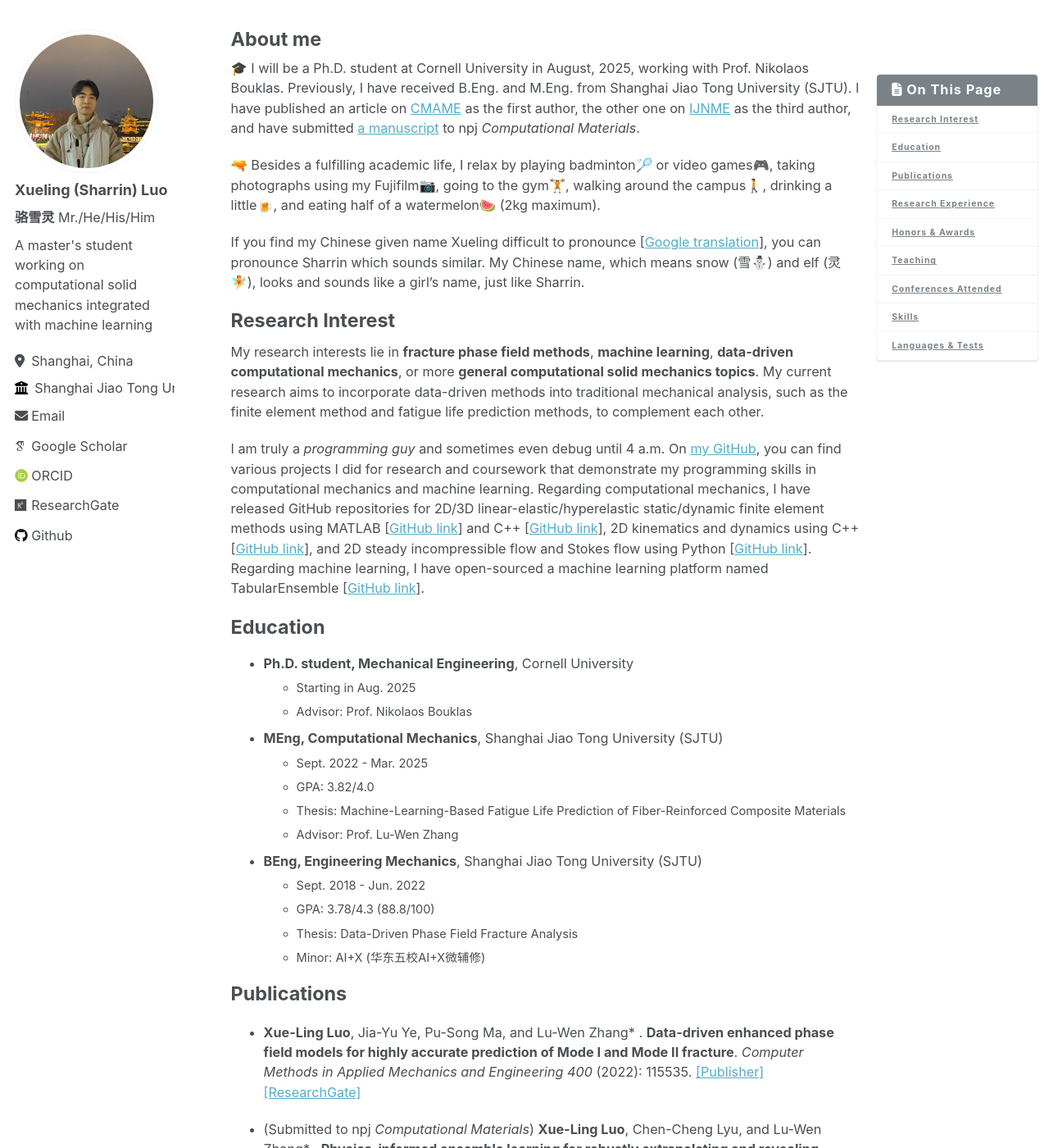
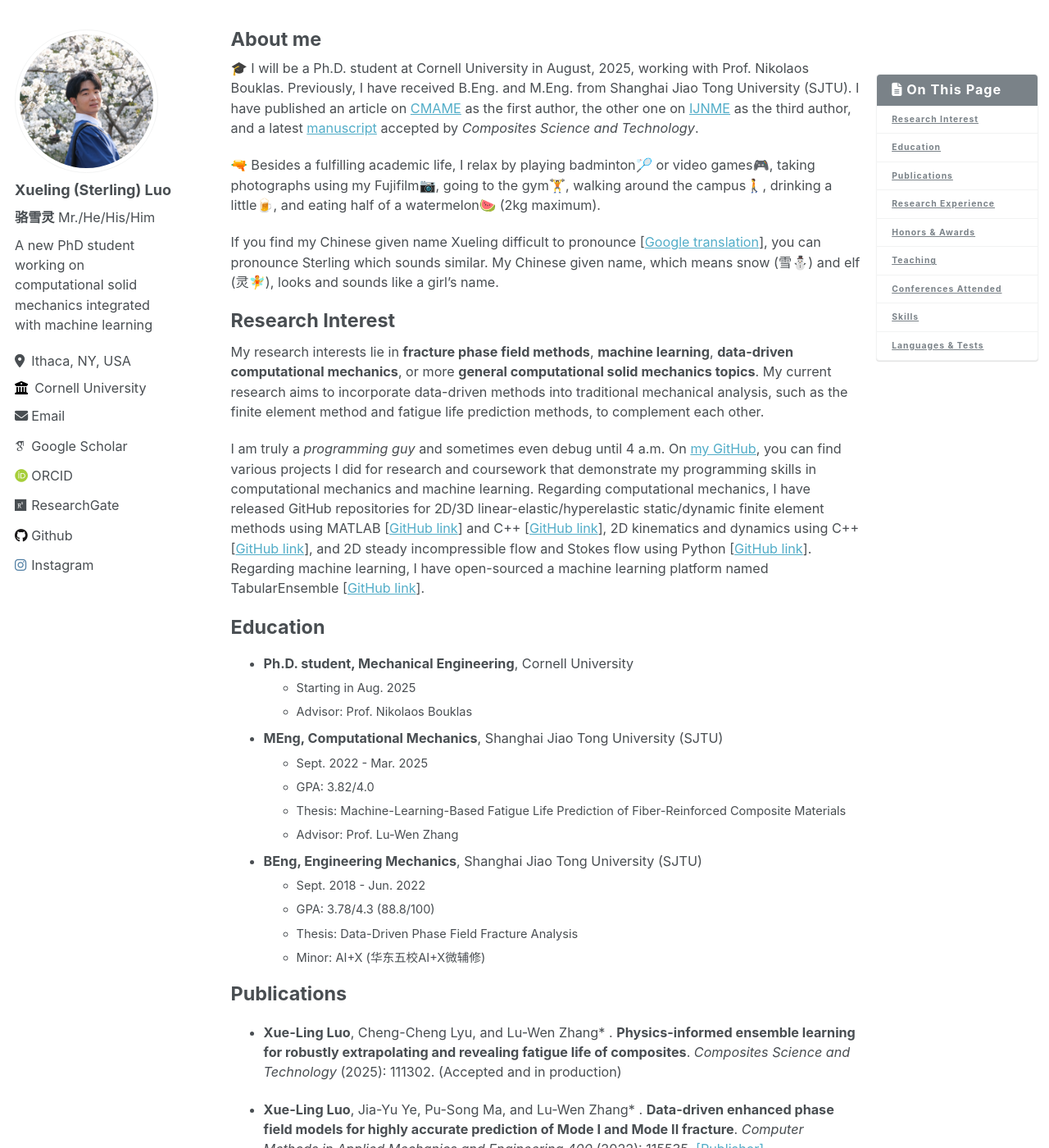
Before and after one commit to LuoXueling/luoxueling.github.io, a Jekyll site: the page built from _pages/about.md, in a window 1280 px wide and 1400 px high. Shown: the whole window at 82% size. Built offline with Jekyll 4.4.1, drawn with Linux system fonts in a browser that asks for light colours; some web fonts are replaced; some of the changed text lies outside the part shown.

Commit message:
Update info

```diff
--- a/_config.yml
+++ b/_config.yml
@@ -22,14 +22,14 @@ repository               : "LuoXueling/luoxueling.github.io"
 #               Additional customization can be done by editing /_includes/author-profile.html
 author:
   # Biographic information
-  avatar           : "profile.jpg"
-  name             : "Xueling (Sharrin) Luo"
+  avatar           : "avatar.png"
+  name             : "Xueling (Sterling) Luo"
   pronouns         : "<b>骆雪灵</b> Mr./He/His/Him"
-  bio              : "A master's student working on computational solid mechanics integrated with machine learning"
-  location         : "Shanghai, China"
-  employer         : "Shanghai Jiao Tong University"
+  bio              : "A new PhD student working on computational solid mechanics integrated with machine learning"
+  location         : "Ithaca, NY, USA"
+  employer         : "Cornell University"
   uri              : # URL
-  email            : "sharrin@sjtu.edu.cn"
+  email            : "xl2254@cornell.edu"
 
   # Academic websites
   arxiv            : # URL - Update with the correct link to your profile
@@ -56,7 +56,7 @@ author:
   goodreads        : # Username
   google_plus      : # Username
   keybase          : # Username
-  instagram        : # Username
+  instagram        : "xuesterlingluo"
   lastfm           : # Username
   linkedin         : # Username
   mastodon         : # URL
--- a/_pages/about.md
+++ b/_pages/about.md
@@ -10,11 +10,11 @@ redirect_from:
   - /about.html
 ---
 
-🎓 I will be a Ph.D. student at Cornell University in August, 2025, working with Prof. Nikolaos Bouklas. Previously, I have received B.Eng. and M.Eng. from Shanghai Jiao Tong University (SJTU). I have published an article on [CMAME](#pub-2022-data-driven) as the first author, the other one on [IJNME](#pub-2024-multiscale) as the third author, and have submitted [a manuscript](#pub-2024-piml) to npj *Computational Materials*.
+🎓 I will be a Ph.D. student at Cornell University in August, 2025, working with Prof. Nikolaos Bouklas. Previously, I have received B.Eng. and M.Eng. from Shanghai Jiao Tong University (SJTU). I have published an article on [CMAME](#pub-2022-data-driven) as the first author, the other one on [IJNME](#pub-2024-multiscale) as the third author, and a latest [manuscript](#pub-2024-piml) accepted by *Composites Science and Technology*.
 
 🔫 Besides a fulfilling academic life, I relax by playing badminton🏸 or video games🎮, taking photographs using my Fujifilm📷, going to the gym🏋️, walking around the campus🚶, drinking a little🍺, and eating half of a watermelon🍉 (2kg maximum).
 
-If you find my Chinese given name Xueling difficult to pronounce [[Google translation](https://translate.google.com/?sl=auto&tl=en&text=%E9%9B%AA%E7%81%B5&op=translate)], you can pronounce Sharrin which sounds similar. My Chinese name, which means snow (雪⛄) and elf (灵🧚), looks and sounds like a girl's name, just like Sharrin.
+If you find my Chinese given name Xueling difficult to pronounce [[Google translation](https://translate.google.com/?sl=auto&tl=en&text=%E9%9B%AA%E7%81%B5&op=translate)], you can pronounce Sterling which sounds similar. My Chinese given name, which means snow (雪⛄) and elf (灵🧚), looks and sounds like a girl's name.
 
 # Research Interest
 
@@ -40,12 +40,11 @@ I am truly a *programming guy* and sometimes even debug until 4 a.m. On [my GitH
 
 # Publications
 
+<a name="pub-2024-piml"></a>
+* **Xue-Ling Luo**, Cheng-Cheng Lyu, and Lu-Wen Zhang* . **Physics-informed ensemble learning for robustly extrapolating and revealing fatigue life of composites**. *Composites Science and Technology* (2025): 111302. (Accepted and in production)
+
 <a name="pub-2022-data-driven"></a>
 * **Xue-Ling Luo**, Jia-Yu Ye, Pu-Song Ma, and Lu-Wen Zhang* . **Data-driven enhanced phase field models for highly accurate prediction of Mode I and Mode II fracture**. *Computer Methods in Applied Mechanics and Engineering 400* (2022): 115535. [[Publisher]](https://www.sciencedirect.com/science/article/pii/S004578252200531X) [[ResearchGate]](https://www.researchgate.net/publication/363156166_Data-driven_enhanced_phase_field_models_for_highly_accurate_prediction_of_Mode_I_and_Mode_II_fracture)
-
-<a name="pub-2024-piml"></a>
-* (Submitted to npj *Computational Materials*) **Xue-Ling Luo**, Chen-Cheng Lyu, and Lu-Wen Zhang* . **Physics-informed ensemble learning for robustly extrapolating and
-revealing fatigue life of composites**.
 
 <a name="pub-2024-multiscale"></a>
 * Pu‐Song Ma<sup>1</sup>, Xing‐Cheng Liu<sup>1</sup>, **Xue‐Ling Luo**, Shaofan Li, and Lu‐Wen Zhang* . **Asymptotic homogenization of phase‐field fracture model: An efficient multiscale finite element framework for anisotropic fracture**. *International Journal for Numerical Methods in Engineering* (2024): e7489. [[Publisher]](https://onlinelibrary.wiley.com/doi/abs/10.1002/nme.7489) [[ResearchGate]](https://www.researchgate.net/publication/379517633_Asymptotic_homogenization_of_phase-field_fracture_model_An_efficient_multiscale_finite_element_framework_for_anisotropic_fracture)
```
Also changed, not shown: images/avatar.png (added).
